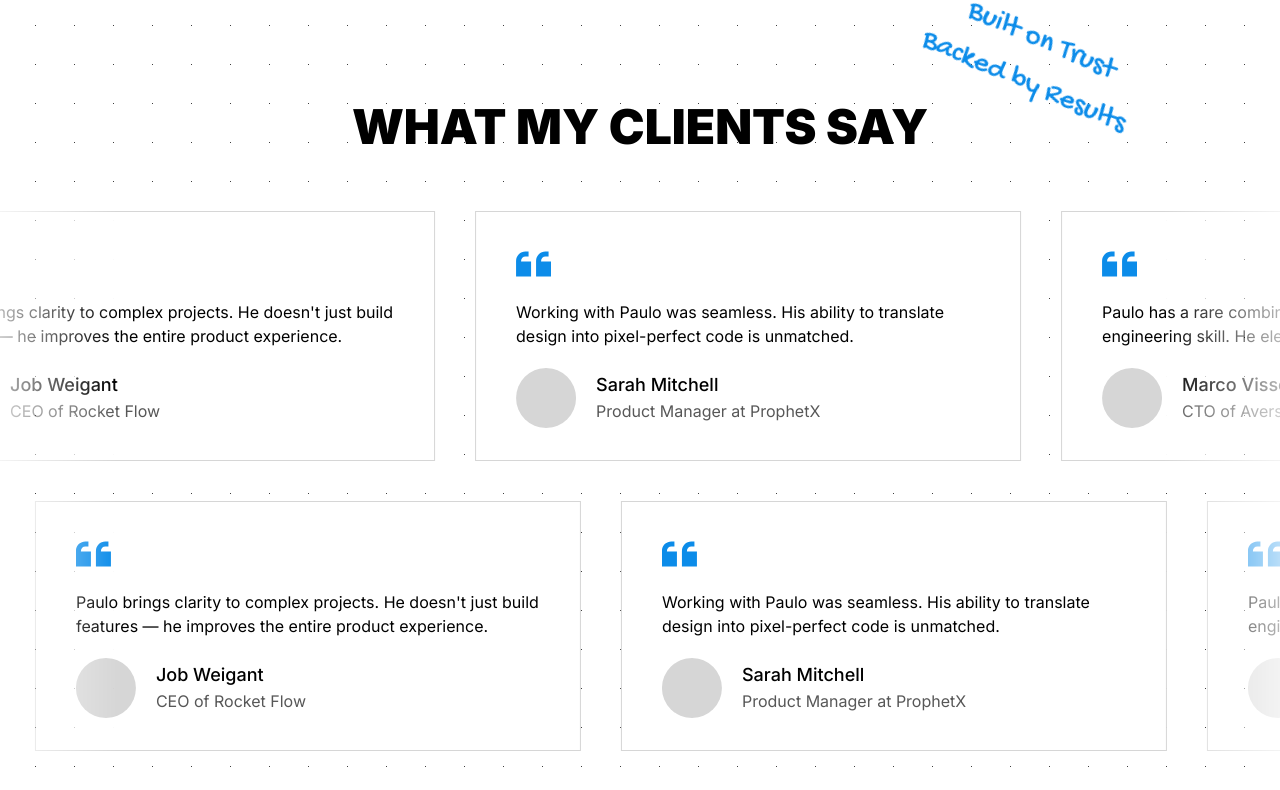
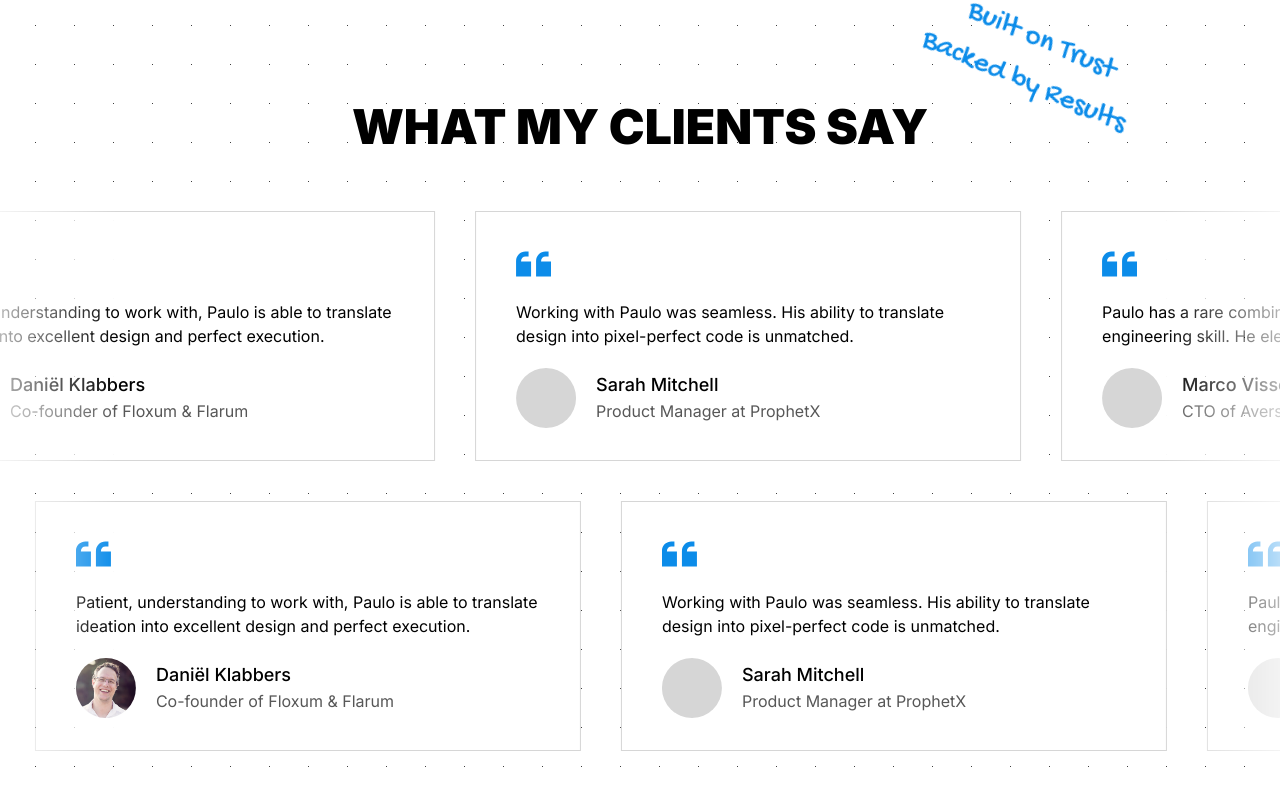
Before and after one commit to paulotra/personal-portfolio, a Nuxt app: page / in a window 1280 px wide. Shown: the part 5105-5895 px from the top of the page. Built offline with nearby package versions, Linux system fonts and the light colour scheme.

Commit message:
add klabbers

```diff
--- a/app/components/home/Testimonials.vue
+++ b/app/components/home/Testimonials.vue
@@ -127,10 +127,10 @@ const { sectionRef, visible } = useInView();
 const testimonials = [
   {
     quote:
-      "Paulo brings clarity to complex projects. He doesn't just build features — he improves the entire product experience.",
-    name: "Job Weigant",
-    role: "CEO of Rocket Flow",
-    avatar: "/images/testimonials/avatar-job.svg",
+      "Patient, understanding to work with, Paulo is able to translate ideation into excellent design and perfect execution.",
+    name: "Daniël Klabbers",
+    role: "Co-founder of Floxum & Flarum",
+    avatar: "/images/people/daniel-klabbers.png",
   },
   {
     quote:
```
Also changed, not shown: public/images/people/daniel-klabbers.png (added).
